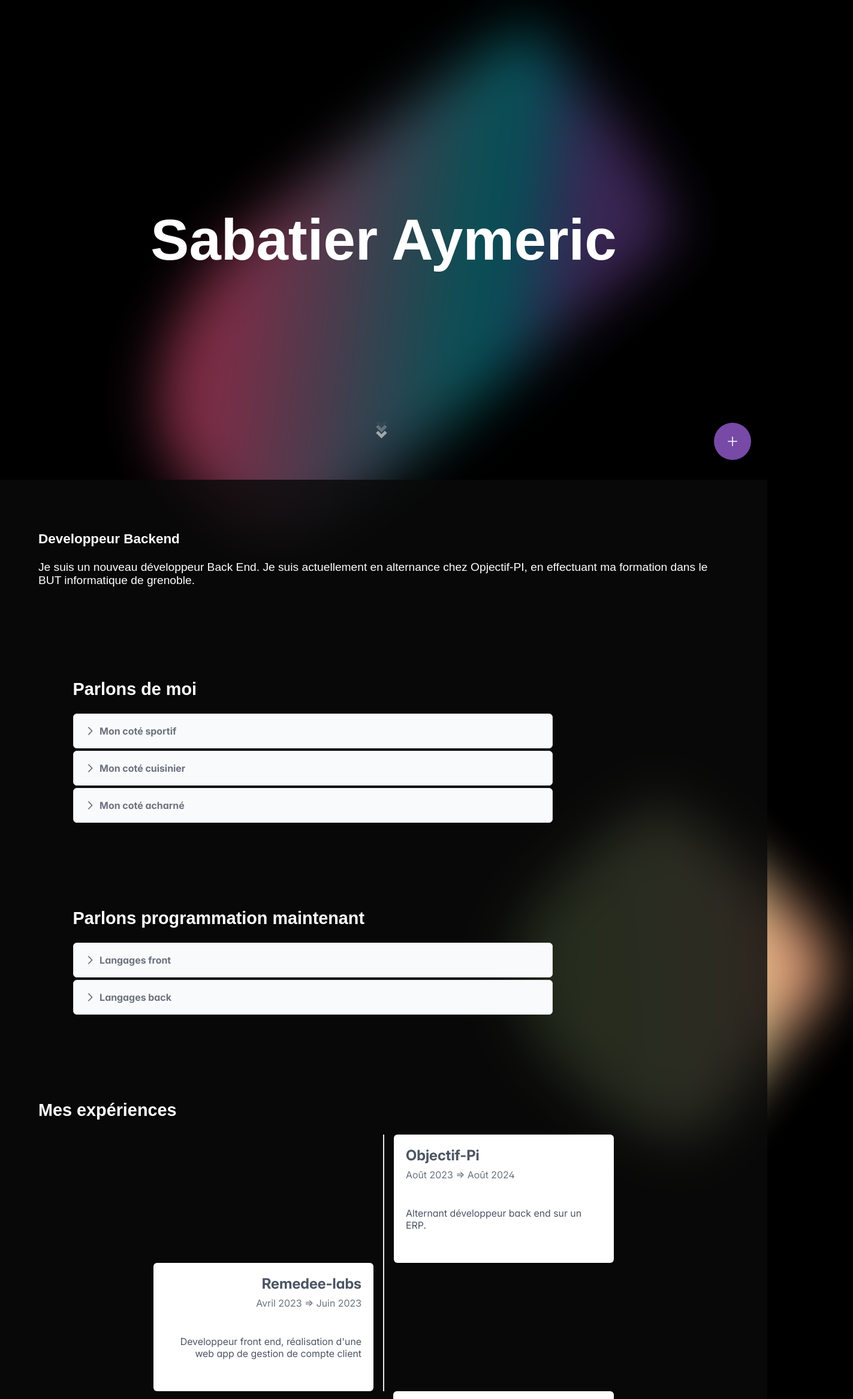
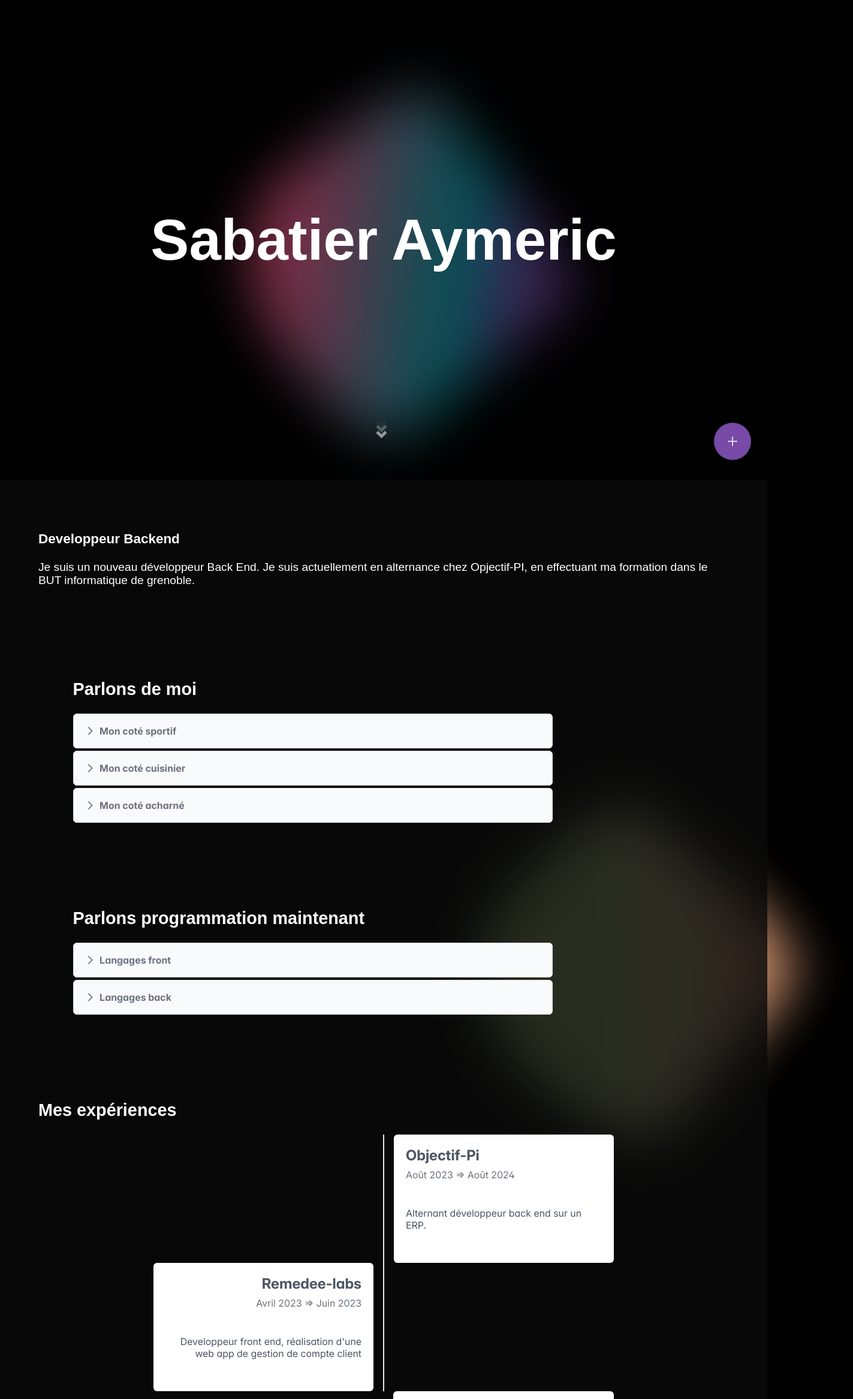
Before and after one commit to Aymdr404/Aymdr404.github.io, a React (Create React App) app: page / in a window 1280 px wide. Shown: the top 2333 px of the page at 60% size, 1423 px wide, since content can reach past the window. Built offline with nearby package versions, Linux system fonts and the light colour scheme; a web font is replaced by a local one.

Commit message:
[FIX]Correction css arrière plan

```diff
--- a/src/page/accueil/accueil.css
+++ b/src/page/accueil/accueil.css
@@ -24,7 +24,7 @@ body{
   position: absolute;
   opacity: 0.5;
   width: 400px;
-  aspect-ratio: 1/2;
+  aspect-ratio: 1/1;
   animation: animate-background 10s cubic-bezier(0.68, -0.55, 0.27, 1.55) infinite
     alternate forwards;
   filter: blur(40px);
@@ -41,7 +41,7 @@ body{
   position: absolute;
   opacity: 0.9;
   width: 400px;
-  aspect-ratio: 1/1;
+  aspect-ratio: 1/2;
   animation: animate-background 15s cubic-bezier(0.68, -0.55, 0.27, 1.55) infinite
     alternate forwards;
   filter: blur(40px);
@@ -70,7 +70,7 @@ body{
     rgb(245, 171, 129) 81%
   );
 
-  left:70%;
+  left:65%;
 }
 
 @keyframes animate-background {
```
